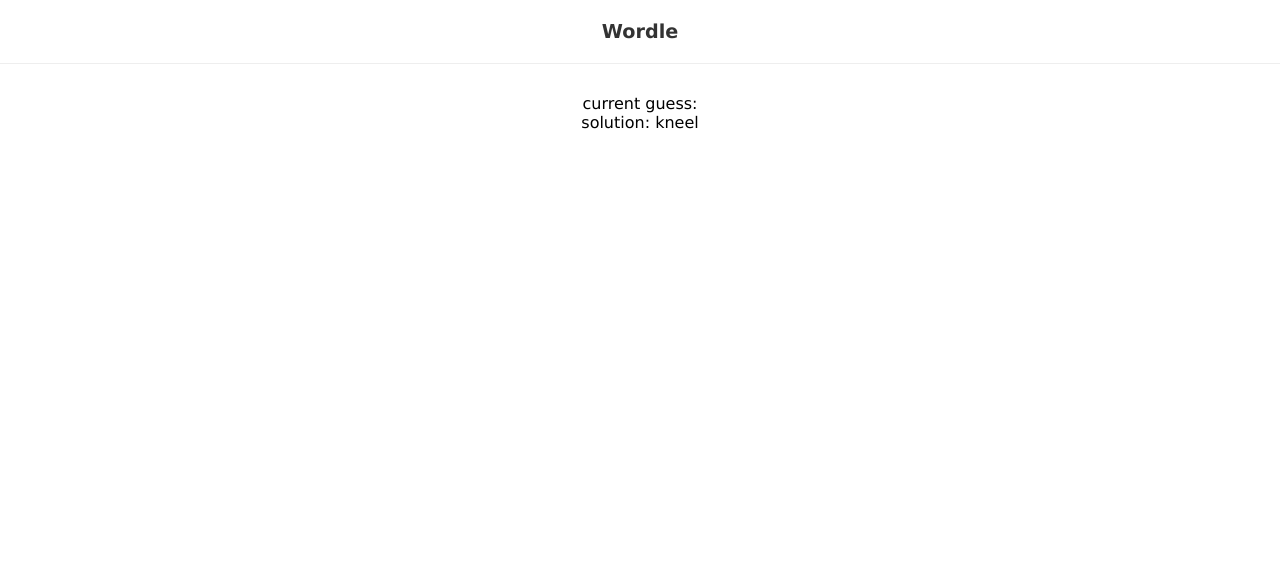
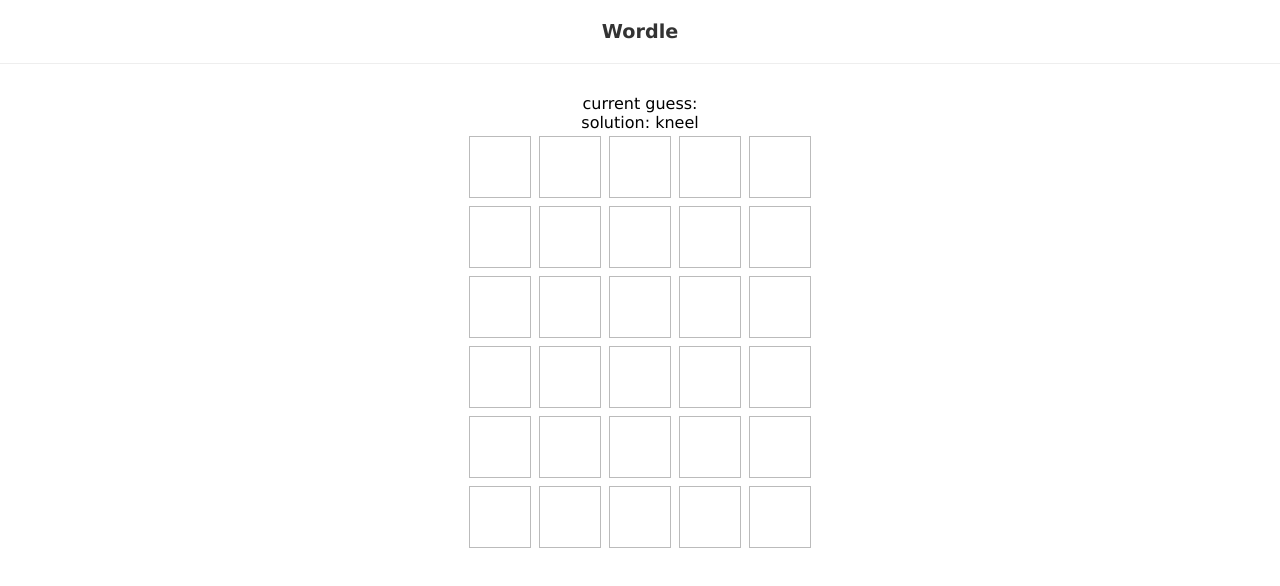
Before and after one commit to joycehwchan/react-wordle, a React (Create React App) app: page / in a window 1280 px wide. Shown: the top 586 px of the page. Built offline with nearby package versions, Linux system fonts and the light colour scheme.

Commit message:
display game grid

```diff
--- /dev/null
+++ b/src/components/Grid.js
@@ -0,0 +1,12 @@
+import React from "react";
+import Row from "./Row";
+
+export default function Grid({ currentGuess, guesses, turn }) {
+  return (
+    <div>
+      {guesses.map((guess, i) => {
+        return <Row key={i} guess={guess} />;
+      })}
+    </div>
+  );
+}
--- /dev/null
+++ b/src/components/Row.js
@@ -0,0 +1,13 @@
+import React from "react";
+
+export default function Row() {
+  return (
+    <div className="row">
+      <div></div>
+      <div></div>
+      <div></div>
+      <div></div>
+      <div></div>
+    </div>
+  );
+}
--- a/src/components/Wordle.js
+++ b/src/components/Wordle.js
@@ -1,5 +1,6 @@
 import React, { useEffect } from "react";
 import useWordle from "../hooks/useWordle";
+import Grid from "./Grid";
 
 export default function Wordle({ solution }) {
   const { currentGuess, handleKeyup, guesses, isCorrect, turn } =
@@ -22,6 +23,7 @@ export default function Wordle({ solution }) {
     <div>
       <div>current guess: {currentGuess}</div>
       <div>solution: {solution}</div>
+      <Grid currentGuess={currentGuess} guesses={guesses} turn={turn} />
     </div>
   );
 }
--- a/src/index.css
+++ b/src/index.css
@@ -12,3 +12,22 @@ h1 {
   margin: 0 0 30px 0;
   color: #333;
 }
+
+.row {
+  text-align: center;
+  display: flex;
+  justify-content: center;
+}
+
+.row > div {
+  display: block;
+  width: 60px;
+  height: 60px;
+  border: 1px solid #bbb;
+  margin: 4px;
+  text-align: center;
+  line-height: 60px;
+  text-transform: uppercase;
+  font-weight: bold;
+  font-size: 2.5em;
+}
```
